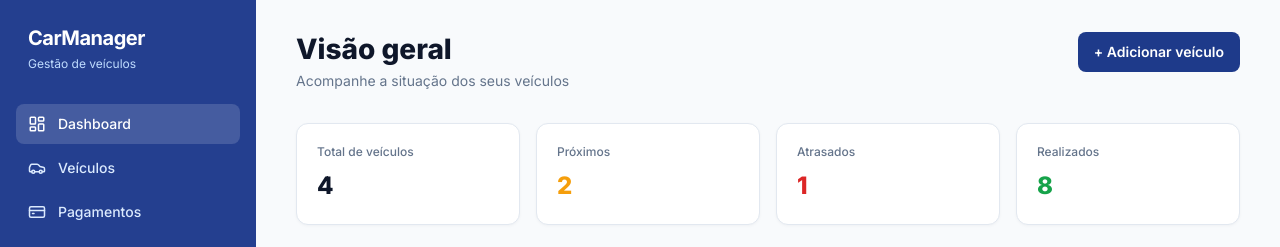
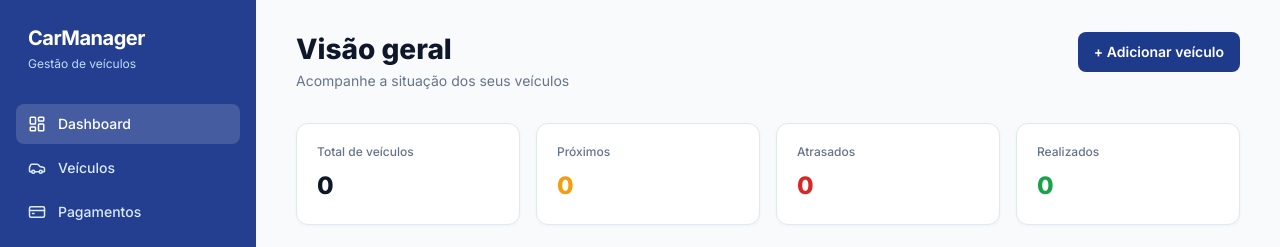
Before and after one commit to DevCarlos779/CarManager, a Next.js app: page / in a window 1280 px wide. Shown: the top 247 px of the page. Built offline with nearby package versions, Linux system fonts and the light colour scheme; no server answers; the database is empty.

Commit message:
Conectando Numeros de Veiculo da DashBoard com o Banco de Dados

```diff
--- a/src/components/Home.tsx
+++ b/src/components/Home.tsx
@@ -6,50 +6,6 @@ import { Vehicle } from "../types/typeVeiculos";
 interface HomeProps {
     vehicles: Vehicle[];
 }
-
-// export interface vehicle {
-//  id: number;
-//  name: string;
-//  plate: string;
-//  renavam: string;
-//  status: string;
-//  type: string;
-//  date: string;
-//  color: string;
-// };
-
-// const vehicles: vehicle[] = [
-//   {
-//     id: 1,
-//     name: "Honda Civic",
-//     plate: "PBH-2026",
-//     renavam: "00123456789",
-//     status: "Atrasado",
-//     type: "IPVA",
-//     date: "10/09",
-//     color: "danger",
-//   },
-//   {
-//     id: 2,
-//     name: "Toyota Corolla",
-//     plate: "TCR-1010",
-//     renavam: "00987654321",
-//     status: "Próximo",
-//     type: "Licenciamento",
-//     date: "05/10",
-//     color: "warning",
-//   },
-//   {
-//     id: 3,
-//     name: "Fiat Argo",
-//     plate: "FAR-3030",
-//     renavam: "00555999111",
-//     status: "Em dia",
-//     type: "",
-//     date: "Próximo em 90 dias",
-//     color: "success",
-//   },
-// ];
 
 const statusStyles = {
   danger: {
@@ -70,6 +26,31 @@ const statusStyles = {
 };
 
 export default function Home({vehicles}: HomeProps) {
+
+  const filteredVehiclesIsNearExpiry = vehicles.filter((vehicle) => {
+    return vehicle.obrigacoes.some((obrigacao) => {
+      const [dia, mes, ano] = obrigacao.vencimento.split("/").map(Number);
+      const anoCompleto = ano < 100 ? 2000 + ano : ano;
+      const vencimento = new Date(anoCompleto, mes - 1, dia);
+
+      const hoje = new Date();
+      hoje.setHours(0, 0, 0, 0);
+
+      const umMesAntes = new Date(vencimento);
+      umMesAntes.setMonth(umMesAntes.getMonth() - 1);
+
+      return hoje >= umMesAntes && hoje < vencimento;
+    });
+  });
+
+  const filteredVehiclesIsExpiry = vehicles.filter((vehicle) => {
+    return vehicle.obrigacoes.some((obrigacao) => obrigacao.status == "atrasado");
+  });
+
+  const qtdVehiclesIsNearExpiry = filteredVehiclesIsNearExpiry.length;
+  const qtdVehiclesIsExpiry = filteredVehiclesIsExpiry.length;
+  const qtdVehiclesIsPaid = vehicles.length - qtdVehiclesIsNearExpiry - qtdVehiclesIsExpiry;
+
   return (
     <div className="min-h-screen">
       <header className="mb-8 flex items-start justify-between">
@@ -91,25 +72,25 @@ export default function Home({vehicles}: HomeProps) {
       <section className="mb-8 grid grid-cols-1 gap-4 sm:grid-cols-2 lg:grid-cols-4">
         <SummaryCard
           title="Total de veículos"
-          value="4"
+          value={vehicles.length}
           valueClass="text-[#0F172A]"
         />
 
         <SummaryCard
           title="Próximos"
-          value="2"
+          value={qtdVehiclesIsNearExpiry}
           valueClass="text-[#F59E0B]"
         />
 
         <SummaryCard
           title="Atrasados"
-          value="1"
+          value={qtdVehiclesIsExpiry}
           valueClass="text-[#DC2626]"
         />
 
         <SummaryCard
           title="Realizados"
-          value="8"
+          value={qtdVehiclesIsPaid}
           valueClass="text-[#16A34A]"
         />
       </section>
--- a/src/components/SummaryCard.tsx
+++ b/src/components/SummaryCard.tsx
@@ -4,7 +4,7 @@ export default function SummaryCard({
   valueClass,
 }: {
   title: string;
-  value: string;
+  value: number;
   valueClass: string;
 }) {
   return (
```
